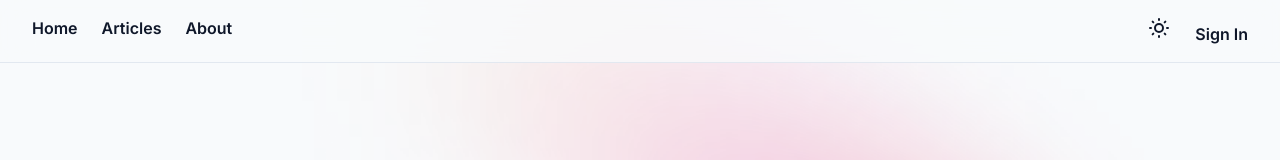
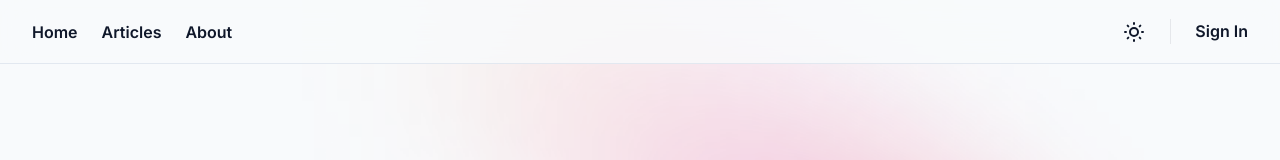
Before and after one commit to waylonturbes/signal-focused, a Next.js app: page / in a window 1280 px wide. Shown: the top 160 px of the page. Built offline with nearby package versions, Linux system fonts and the light colour scheme.

Commit message:
style: adjust consumer header component

```diff
--- a/components/headers/consumer-header.tsx
+++ b/components/headers/consumer-header.tsx
@@ -11,13 +11,13 @@ interface ConsumerHeaderProps {}
 const ConsumerHeader = ({}: ConsumerHeaderProps) => {
   return (
     <header
-            className="sticky top-0 backdrop-blur-lg py-4 px-8 flex
-        justify-center bg-opacity-80 dark:bg-opacity-80 bg-slate-50
+      className="sticky top-0 backdrop-blur-lg h-16 px-8 flex justify-center
+        bg-opacity-80 dark:bg-opacity-80 bg-slate-50
         dark:bg-slate-900 border-b border-b-slate-200
         dark:border-b-slate-700"
     >
-            <nav className="flex flex-auto max-w-screen-xl">
-                <div className="flex-auto space-x-6">
+      <nav className="flex flex-auto max-w-screen-xl justify-between">
+        <div className="space-x-6 my-auto">
           <Link href="/" passHref>
             <a className="nav-link">Home</a>
           </Link>
@@ -28,11 +28,15 @@ const ConsumerHeader = ({}: ConsumerHeaderProps) => {
             <a className="nav-link">About</a>
           </Link>
         </div>
-                <div className="space-x-6">
-                    <ThemeToggle />
+        <div className="flex space-x-6 my-auto divide-x">
+          <div>
+            <ThemeToggle className="nav-link align-middle" />
+          </div>
+          <div className="align-middle space-x-6 pl-6">
             <Link href="/sign-in" passHref>
               <a className="nav-link">Sign In</a>
             </Link>
+          </div>
         </div>
       </nav>
     </header>
```
Lines whose indentation alone changed are shown as unchanged.
